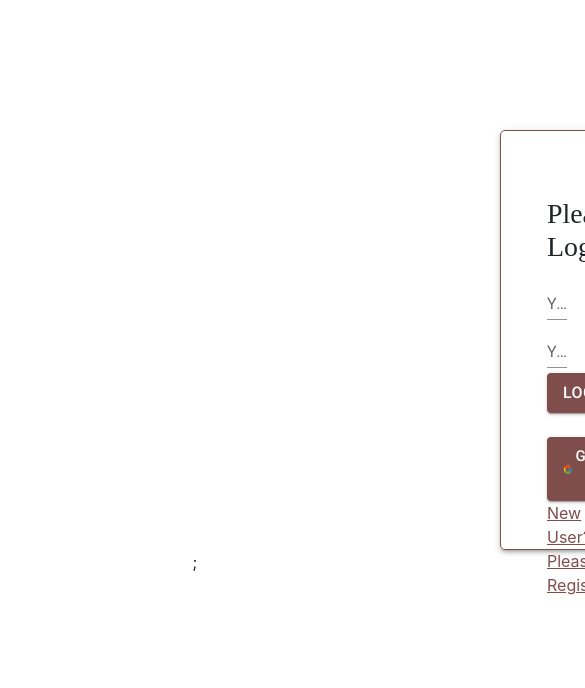
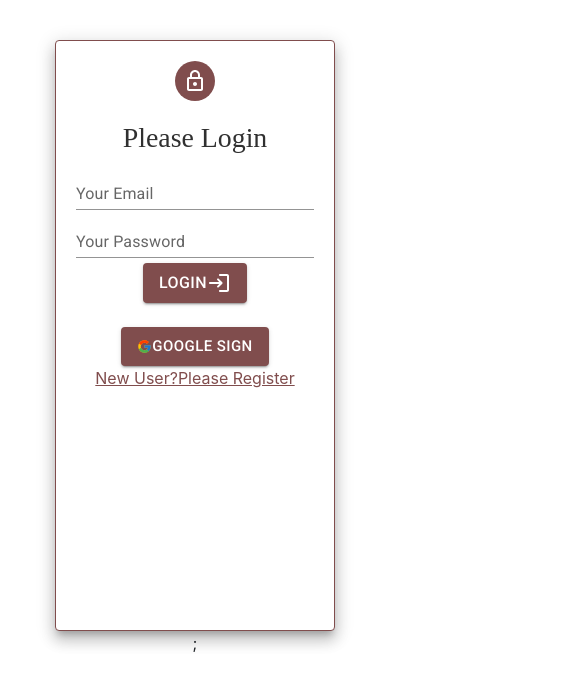
Before and after one commit to Tamim-uddin/tourism-client, a React (Create React App) app: page /login in a window 390 px wide. Shown: the top 688 px of the page, 585 px wide, since content can reach past the window. Built offline with nearby package versions, Linux system fonts and the light colour scheme; no server answers.

Commit message:
login responsive

```diff
--- a/src/Pages/Login/Login/Login.js
+++ b/src/Pages/Login/Login/Login.js
@@ -1,4 +1,4 @@
-import { Alert, Box, Button, Card, CardContent, CircularProgress, Grid, TextField } from '@mui/material';
+import { Alert, Avatar, Box, Button, Card, CardContent, CircularProgress, Grid, Paper, TextField } from '@mui/material';
 import React, { useState } from 'react';
 import { useHistory, useLocation } from 'react-router';
 import { NavLink } from 'react-router-dom';
@@ -7,6 +7,7 @@ import bg from '../../../Images/background/bg6.jpg';
 import LoginRoundedIcon from '@mui/icons-material/LoginRounded';
 import GoogleIcon from '@mui/icons-material/Google';
 import { FcGoogle } from "react-icons/fc";
+import LockOutlinedIcon from '@mui/icons-material/LockOutlined';
 import './Login.css';
 
 
@@ -43,41 +44,45 @@ const Login = () => {
 
 
     return (
-        <Box>
-                <Grid container spacing={2} sx={{ boxShadow: 3, width: '25%', height: '420px', mt: '130px', ml: '500px', p: '30px', border: '1px solid 	#804d4d', borderRadius: '5px'}}>
-                {/* <Grid item xs={12} sm={6} md={6} >
-                    <img src={bg} alt=''/>
-                </Grid>   */}
 
-                <Grid item xs={12} sm={6} md={12} sx={{textAlign: 'center', mt: '20px'}}>
-                <h1 style={{fontFamily:'"Playfair Display",serif'}}>Please Login</h1>
+                <Grid sx={{mt: '40px'}}>
+                    <Paper elevation={10} style={{padding: '20px', height: '70vh', width: 280, margin: 'auto', border: '1px solid #804d4d'}}>
+                <Grid  align="center">
+                <Avatar sx={{backgroundColor: '#804d4d'}}><LockOutlinedIcon /></Avatar>
+                <h1 style={{fontFamily:'"Playfair Display",serif', marginTop: '20px', color:'#303030'}}>Please Login</h1>
+                </Grid>
                     <form onSubmit={handleOnSubmit}>
                     <TextField
-                    sx={{width: '100%'}}
+                    fullWidth
                     label="Your Email"
                     name="email"
                     type="email"
                     onBlur={handleOnBlur}
                     variant="standard" /> <br />
                     <TextField
-                    sx={{width: '100%', mb: '5px'}}
+                    fullWidth
                     label="Your Password"
                     name="password"
                     type="password"
                     onBlur={handleOnBlur}
                     variant="standard" /> <br />
-                    <Button type='submit' variant='contained'  sx={{fontSize: 'medium', backgroundColor: '#804d4d'}}>Login<LoginRoundedIcon/></Button><br />
+                    <Button type='submit' variant='contained'  sx={{fontSize: 'medium', backgroundColor: '#804d4d', mt: '5px'}}>Login<LoginRoundedIcon/></Button><br />
                     </form> <br />
                     {/* google sign in */}
                     <Button onClick={handlegooglelogin} type="submit"  variant='contained'  sx={{fontSize: '15px', backgroundColor: '#804d4d'}}><FcGoogle sx={{fontSize: '35px', mr: '10px'}}/>Google Sign</Button><br />
-                    <NavLink to="/register" style={{color: '#804d4d'}}>New User?Please Register</NavLink> <br />
-                </Grid>
+
+                    <NavLink to="/register" style={{color: '#804d4d'}}>New User?Please Register</NavLink><br />
+
+                </Paper>
+                {user.email && <Alert severity="success" sx={{width: '75%'}}>Successfully Login</Alert>};
+            {error && <Alert severity="error" sx={{width: '75%'}}>{error}</Alert>}
+
             </Grid>
-            {user.email && <Alert severity="success" sx={{width: '75%'}}>Successfully Login</Alert>};
-            {error && <Alert severity="error" sx={{width: '75%'}}>{error}</Alert>}
-        </Box>
 
 
+    //    sx={{ boxShadow: 3, width: '35%', height: '420px',margin: 'auto', p: '30px', border: '1px solid 	#804d4d', borderRadius: '5px'}}
+    // item xs={12} sm={6} md={12}
+    // container spacing={2}
     );
 };
 
```
